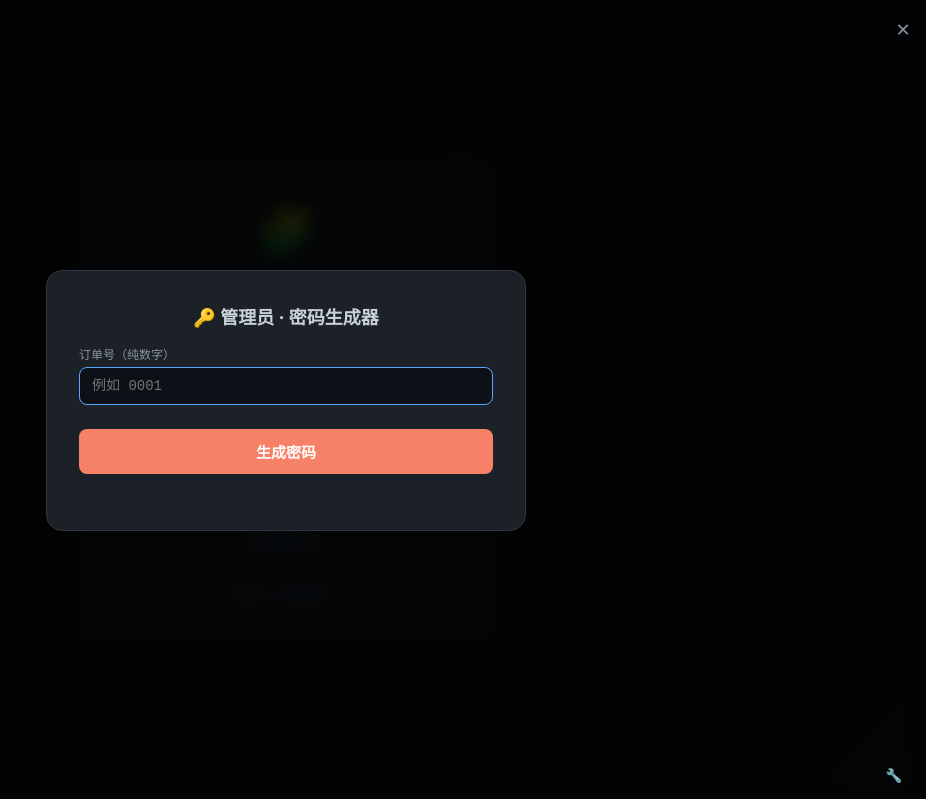
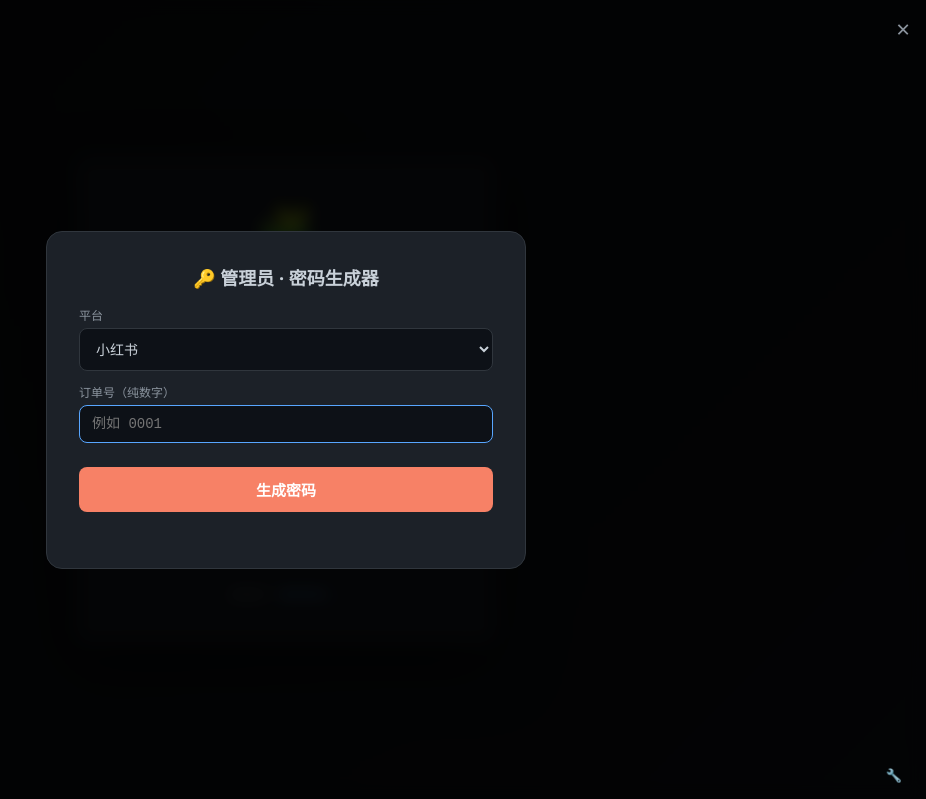
Before and after one commit to Plum302/perler-pixel, a website: page index.html in a window 1280 px wide. Both pictures are taken after a click on the link "🔧 管理员入口". Shown: the top 799 px of the page, without its empty margins (354-1280 px from the left). Drawn offline with Linux system fonts and the light colour scheme.

Commit message:
修复: 密码输入框无法输入 + 管理员面板增加多平台选择
1. 修复密码输入bug: formatLicInput 正则 A-F 改为 A-Z，允许键入PD前缀
2. 管理员面板增加平台下拉选择(小红书/咸鱼/淘宝/微信/其他)
3. 生成密码日志显示平台标签
4. 清理重复dev按钮和多余闭合标签

```diff
--- a/index.html
+++ b/index.html
@@ -110,6 +110,8 @@ h2{margin:0;font-size:18px}
 .admin-field label{display:block;font-size:12px;color:#8b949e;margin-bottom:4px}
 .admin-field input{width:100%;padding:10px 12px;border:1px solid #30363d;border-radius:8px;background:#0d1117;color:#c9d1d9;font-size:14px;font-family:monospace;outline:none}
 .admin-field input:focus{border-color:#58a6ff}
+.admin-field select{width:100%;padding:10px 12px;border:1px solid #30363d;border-radius:8px;background:#0d1117;color:#c9d1d9;font-size:14px;font-family:monospace;outline:none}
+.admin-field select:focus{border-color:#58a6ff}
 .admin-key-result{background:#0d1117;border:1px solid #30363d;border-radius:8px;padding:14px 16px;margin-top:12px;font-family:monospace;font-size:16px;color:#f78166;text-align:center;word-break:break-all;cursor:pointer;display:none;transition:all .2s}
 .admin-key-result:hover{background:#161b22}
 .admin-key-result.show{display:block}
@@ -548,7 +550,7 @@ function doUnlock(){const i=document.getElementById('licInput'),e=document.getEl
   sLic({unlocked:true,key:k,orderId:o,expires:Date.now()+365*24*60*60*1000});aUsed(k)
   s.textContent='解锁成功!';document.getElementById('lockScreen').classList.add('hidden');location.reload()}
 function formatLicInput(el){
-  let v = el.value.toUpperCase().replace(/[^A-F0-9-]/g, '');
+  let v = el.value.toUpperCase().replace(/[^A-Z0-9-]/g, '');
   const p = v.split('-');
   if (p[0] === 'PD' && p.length > 1) {
     if (p[1] && p[1].length > 4) { p[2] = (p[1].slice(4) + (p[2] || '')).slice(0, 4); p[1] = p[1].slice(0, 4); }
@@ -562,9 +564,10 @@ function formatLicInput(el){
 function openAdmin(){const ap=document.getElementById('adminPanel');ap.classList.add('show');document.getElementById('adminOrder').focus()}
 function closeAdmin(){document.getElementById('adminPanel').classList.remove('show')}
 function genKey(){const o=document.getElementById('adminOrder').value.trim()
+	  const platform=document.getElementById('adminPlatform').value
   if(!o||!/^\d+$/.test(o)){const r=document.getElementById('adminResult');r.textContent='请输入有效数字订单号';r.classList.add('show');return}
   const key=mkLic(o);const r=document.getElementById('adminResult');r.textContent=key;r.classList.add('show')
-  const l=document.getElementById('adminLog');const d=document.createElement('div');d.textContent=new Date().toLocaleString()+' 订单'+o+'='+key;l.prepend(d)}
+  const l=document.getElementById('adminLog');const d=document.createElement('div');d.textContent=new Date().toLocaleString()+' ['+platform+'] 订单'+o+'='+key;l.prepend(d)}
 function copyKey(el){const t=el.textContent;if(navigator.clipboard){navigator.clipboard.writeText(t).then(()=>{el.textContent='已复制!';setTimeout(()=>{el.textContent=t},1500)})}}
 function contactBuy(){document.getElementById('licError').textContent='请联系作者微信/QQ 获取密码'}
 // Init
@@ -593,6 +596,16 @@ function contactBuy(){document.getElementById('licError').textContent='请联系
   <div class="admin-box">
     <h3>🔑 管理员 · 密码生成器</h3>
     <div class="admin-field">
+	    <div class="admin-field">
+	      <label>平台</label>
+	      <select id="adminPlatform" style="width:100%;padding:10px 12px;border:1px solid #30363d;border-radius:8px;background:#0d1117;color:#c9d1d9;font-size:14px;font-family:inherit;outline:none">
+	        <option value="小红书">小红书</option>
+	        <option value="咸鱼">咸鱼</option>
+	        <option value="淘宝">淘宝</option>
+	        <option value="微信">微信</option>
+	        <option value="其他">其他</option>
+	      </select>
+	    </div>
       <label>订单号（纯数字）</label>
       <input id="adminOrder" type="text" placeholder="例如 0001" maxlength="10" onkeydown="if(event.key==='Enter')genKey()">
     </div>
@@ -601,8 +614,6 @@ function contactBuy(){document.getElementById('licError').textContent='请联系
     <div class="admin-log" id="adminLog"></div>
   </div>
 </div>
-<div class="lic-dev" id="devBtn" onclick="openAdmin()">🔧</div>
-</div>
 <div class="lic-dev" id="devBtn" title="管理员入口（Ctrl+Shift+K）">🔧</div>
 </body>
 </html>
```
